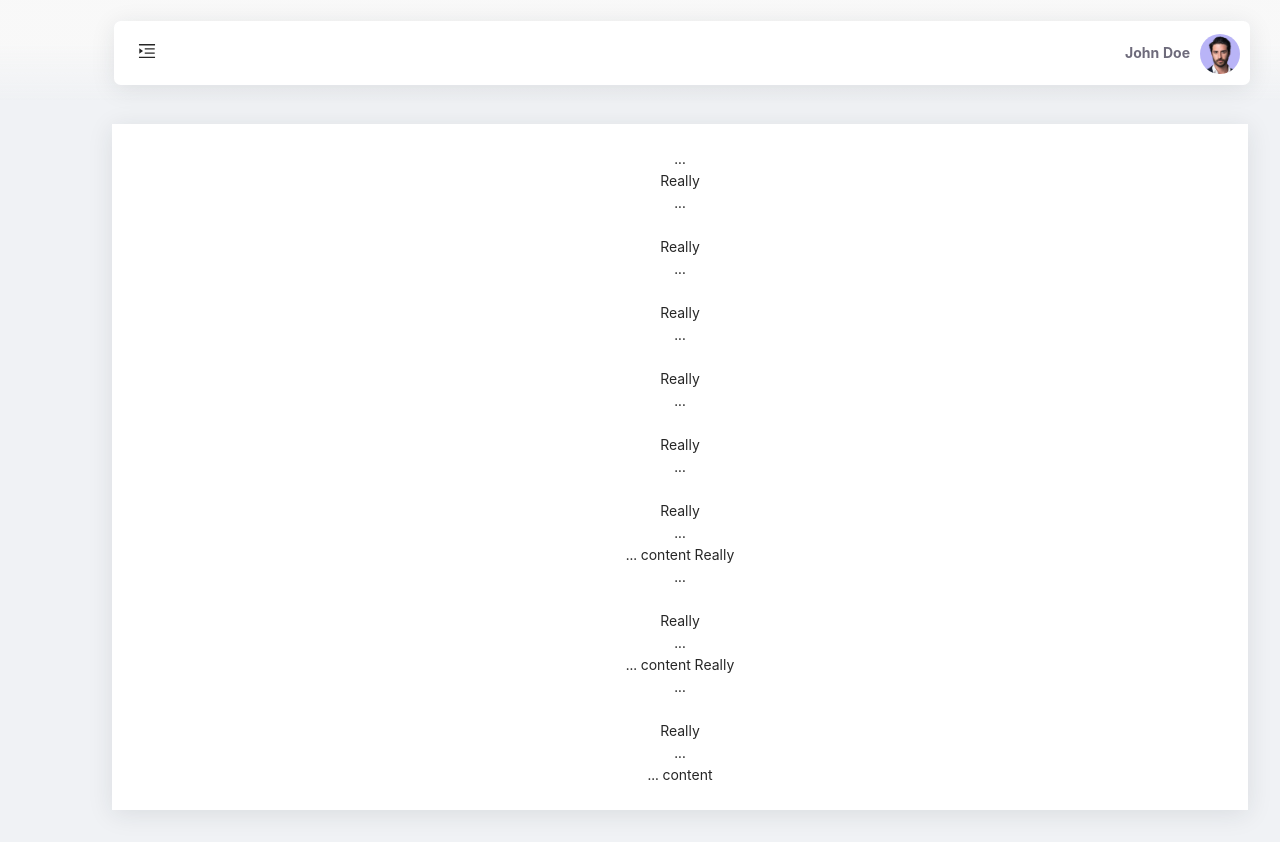
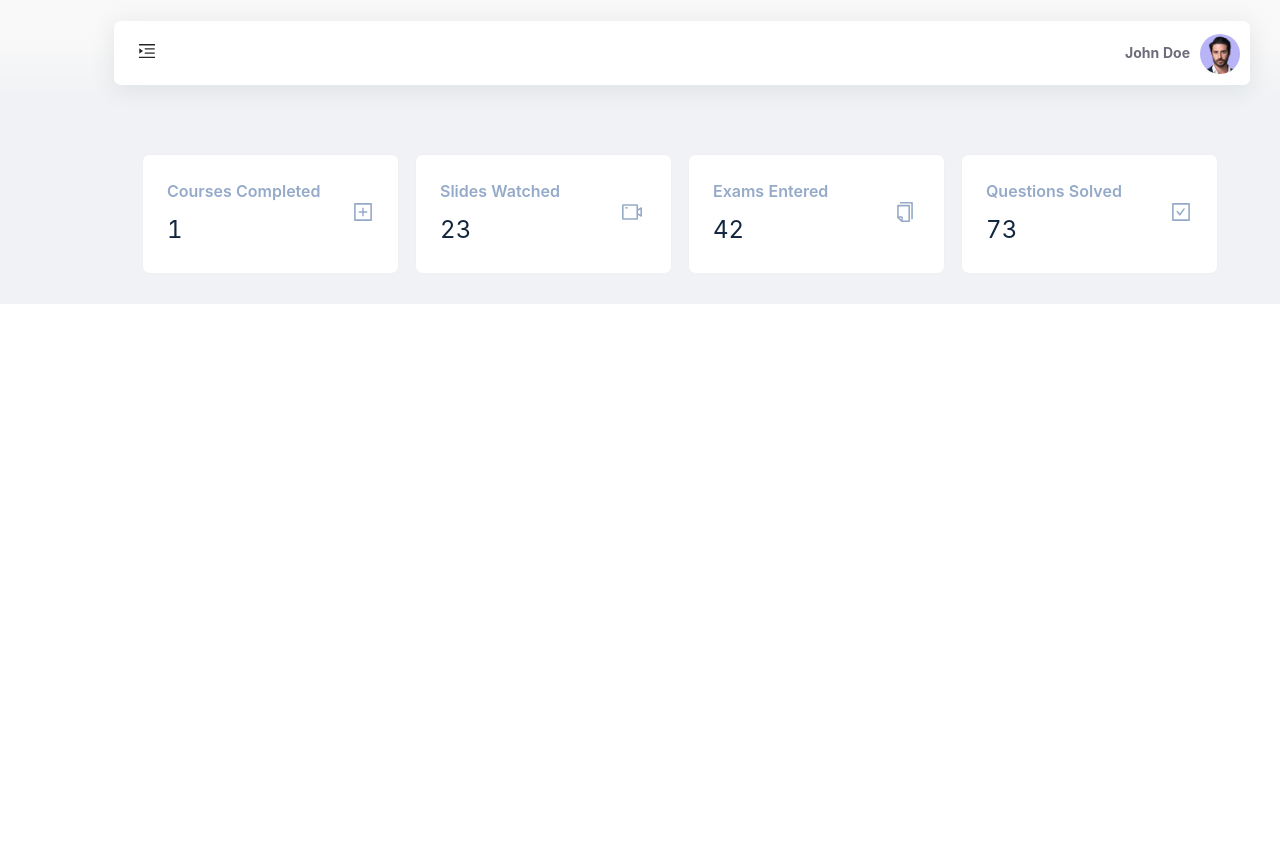
Before and after one commit to FatimeyiZahra/course-exam-reactJs, a React (Create React App) app: page /home in a window 1280 px wide. After the commit the page ends 800 px from the top, so only its background shows below. Built offline with nearby package versions, Linux system fonts and the light colour scheme.

Commit message:
dashboard statistic

```diff
--- a/src/App.js
+++ b/src/App.js
@@ -1,11 +1,11 @@
-import React, { useRef, useEffect, useState } from "react";
+import React from "react";
 import { BrowserRouter, Switch, Route } from "react-router-dom";
-import "antd/dist/antd.css";
+import 'antd/dist/antd.min.css'
 import "./index.css";
 
 import DashboardLayout from "./app/layout/DashboardLayout";
-import Sfsd from "./sfsd";
 import SignIn from "./app/pages/signIn/SignIn";
+import DashBoard from "./app/pages/dashboard/DashBoard";
 
 function App() {
   return (
@@ -16,7 +16,7 @@ function App() {
         </Route>
         <DashboardLayout>
           <Route exact path="/home">
-             <Sfsd />
+             <DashBoard />
           </Route>
 
         </DashboardLayout>
--- a/src/app/layout/DashboardLayout.jsx
+++ b/src/app/layout/DashboardLayout.jsx
@@ -1,6 +1,6 @@
 import React, {useState } from "react";
 import { Link } from "react-router-dom";
-import "antd/dist/antd.css";
+import 'antd/dist/antd.min.css'
 import "../../index.css";
 import { Layout } from "antd";
 import { Row, Col } from "antd";
--- a/src/app/layout/userDropdown/UserDropdown.jsx
+++ b/src/app/layout/userDropdown/UserDropdown.jsx
@@ -1,28 +1,28 @@
 import React, { useState } from "react";
-import { Link } from "react-router-dom";
-import {
-  User,
-  Mail,
-  CheckSquare,
-  MessageSquare,
-  Settings,
-  CreditCard,
-  HelpCircle,
-  Power,
-} from "react-feather";
-import { Avatar, Image } from "antd";
-import "antd/dist/antd.css";
+// import { Link } from "react-router-dom";
+// import {
+//   User,
+//   Mail,
+//   CheckSquare,
+//   MessageSquare,
+//   Settings,
+//   CreditCard,
+//   HelpCircle,
+//   Power,
+// } from "react-feather";
+import { Avatar} from "antd";
+import 'antd/dist/antd.min.css'
 // ** Reactstrap Imports
-import {
-  UncontrolledDropdown,
-  DropdownMenu,
-  DropdownToggle,
-  DropdownItem,
-} from "reactstrap";
-import { UserOutlined } from '@ant-design/icons';
+// import {
+//   UncontrolledDropdown,
+//   DropdownMenu,
+//   DropdownToggle,
+//   DropdownItem,
+// } from "reactstrap";
+// import { UserOutlined } from '@ant-design/icons';
 import defaultAvatar from "../../../assets/image/avatar/avatar-s-11.jpg";
 import { Menu, Dropdown } from "antd";
-import { DownOutlined } from "@ant-design/icons";
+// import { DownOutlined } from "@ant-design/icons";
 const UserDropdown = () => {
   const [userData] = useState(null);
 
@@ -49,7 +49,7 @@ const UserDropdown = () => {
   );
   return (
       <Dropdown overlay={menu} trigger={["click"]}>
-        <a className="ant-dropdown-link mr-10" onClick={(e) => e.preventDefault()}>
+        <a href="!#" className="ant-dropdown-link mr-10" onClick={(e) => e.preventDefault()}>
           <span className="user-name fw-bolder mr-10">
             {(userData && userData["username"]) || "John Doe"}
           </span>
--- /dev/null
+++ b/src/app/pages/dashboard/DashBoard.jsx
@@ -0,0 +1,81 @@
+import React from "react";
+import "antd/dist/antd.min.css";
+import "./index.css";
+import { Statistic, Card, Row, Col,Typography  } from "antd";
+import { PlusSquareOutlined,VideoCameraOutlined,CopyOutlined,CheckSquareOutlined} from "@ant-design/icons";
+
+const { Title,Text } = Typography;
+const DashBoard = () => {
+  return (
+    <div className="site-statistic-demo-card">
+      <Row gutter={[16, 16]}>
+        <Col span={12}   xs={24}  sm={12} md={6} lg={6}>
+          <Card style={{borderRadius:" 0.5rem"}}>
+            <Row type="flex" justify="space-around" align="middle">
+              <Col flex={10}>
+                <Statistic
+                  title={<Title level={5} style={{  color:"#95aac9"}}>Courses Completed</Title>}
+                  value={1}
+                  valueStyle={{ color: "#12263f" }}
+                />
+              </Col>
+              <Col flex="auto" offset={2}>
+                <PlusSquareOutlined   style={{ fontSize: "20px", color:"#95aac9"}}/>
+              </Col>
+            </Row>
+          </Card>
+        </Col>
+        <Col span={12}   xs={24}  sm={12} md={6} lg={6}>
+          <Card style={{borderRadius:" 0.5rem"}}>
+            <Row type="flex" justify="space-around" align="middle">
+              <Col flex={10}>
+                <Statistic
+                  title={<Title level={5} style={{  color:"#95aac9"}}>Slides Watched</Title>}
+                  value={23}
+                  valueStyle={{ color: "#12263f" }}
+                />
+              </Col>
+              <Col flex="auto" offset={2}>
+                <VideoCameraOutlined   style={{ fontSize: "20px", color:"#95aac9"}}/>
+              </Col>
+            </Row>
+          </Card>
+        </Col>
+        <Col span={12}   xs={24}  sm={12} md={6} lg={6}>
+          <Card style={{borderRadius:" 0.5rem"}}>
+            <Row type="flex" justify="space-around" align="middle">
+              <Col flex={10}>
+                <Statistic
+                  title={<Title level={5} style={{  color:"#95aac9"}}>Exams Entered</Title>}
+                  value={42}
+                  valueStyle={{ color: "#12263f" }}
+                />
+              </Col>
+              <Col flex="auto" offset={2}>
+                <CopyOutlined   style={{ fontSize: "20px", color:"#95aac9"}}/>
+              </Col>
+            </Row>
+          </Card>
+        </Col>
+        <Col span={12}   xs={24}  sm={12} md={6} lg={6}>
+          <Card style={{borderRadius:" 0.5rem"}}>
+            <Row type="flex" justify="space-around" align="middle">
+              <Col flex={15}>
+                <Statistic
+                  title={<Title level={5} style={{  color:"#95aac9"}}>Questions Solved</Title>}
+                  value={73}
+                  valueStyle={{ color: "#12263f" }}
+                />
+              </Col>
+              <Col flex="auto" offset={2}>
+                <CheckSquareOutlined   style={{ fontSize: "20px", color:"#95aac9"}}/>
+              </Col>
+            </Row>
+          </Card>
+        </Col>
+      </Row>
+    </div>
+  );
+};
+
+export default DashBoard;
--- /dev/null
+++ b/src/app/pages/dashboard/index.css
@@ -0,0 +1,6 @@
+.site-statistic-demo-card {
+  padding: 30px;
+}
+[data-theme="dark"] .site-statistic-demo-card {
+  background: #303030;
+}
--- a/src/app/pages/signIn/SignIn.jsx
+++ b/src/app/pages/signIn/SignIn.jsx
@@ -11,7 +11,7 @@ import Box from "@mui/material/Box";
 import LockOutlinedIcon from "@mui/icons-material/LockOutlined";
 import Typography from "@mui/material/Typography";
 import { createTheme, ThemeProvider } from "@mui/material/styles";
-// import signInFoto from "../../../assets/image/background/signIn.svg";
+import signInFoto from "../../../assets/image/background/signIn.svg";
 import IconButton from "@mui/material/IconButton";
 import OutlinedInput from "@mui/material/OutlinedInput";
 import InputLabel from "@mui/material/InputLabel";
@@ -102,8 +102,7 @@ export default function SignIn() {
           md={8}
           sx={{
             //   'url(https://source.unsplash.com/random)'
-            backgroundImage:
-              "url(http://localhost:3000/static/media/signIn.2198399dbc4d74f02e45d6f593ce319f.svg)",
+            backgroundImage: 'url('+ signInFoto+')',
             backgroundRepeat: "no-repeat",
             backgroundColor: (t) =>
               t.palette.mode === "light"
--- a/src/index.js
+++ b/src/index.js
@@ -4,8 +4,8 @@ import './index.css';
 import App from './App';
 
 ReactDOM.render(
-  <React.StrictMode>
-    <App />
-  </React.StrictMode>,
+  // <React.StrictMode>
+    <App />,
+  // </React.StrictMode>,
   document.getElementById('root')
 );
--- a/src/sfsd.jsx
+++ b/src/sfsd.jsx
@@ -2,8 +2,7 @@ import React from 'react'
 
 const Sfsd = () => {
   return (
-    <div
-    className="site-layout-background card"
+    <div   className="site-layout-background card"
     style={{ padding: 24, textAlign: "center" }}
   >
     ...
```
Also changed, not shown: public/signIn.svg (added).
